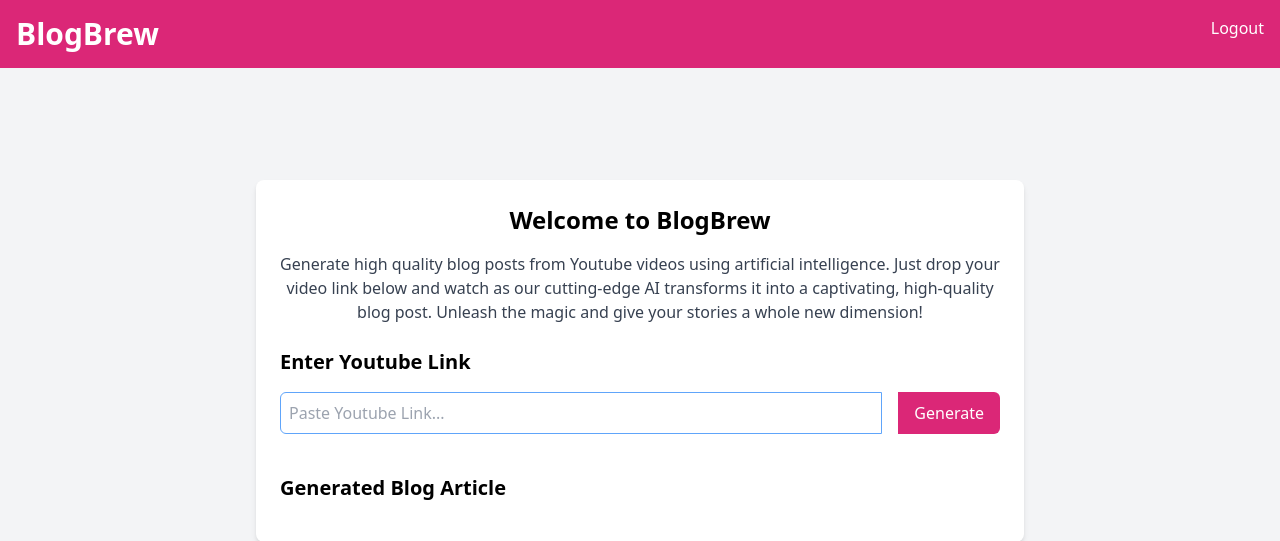
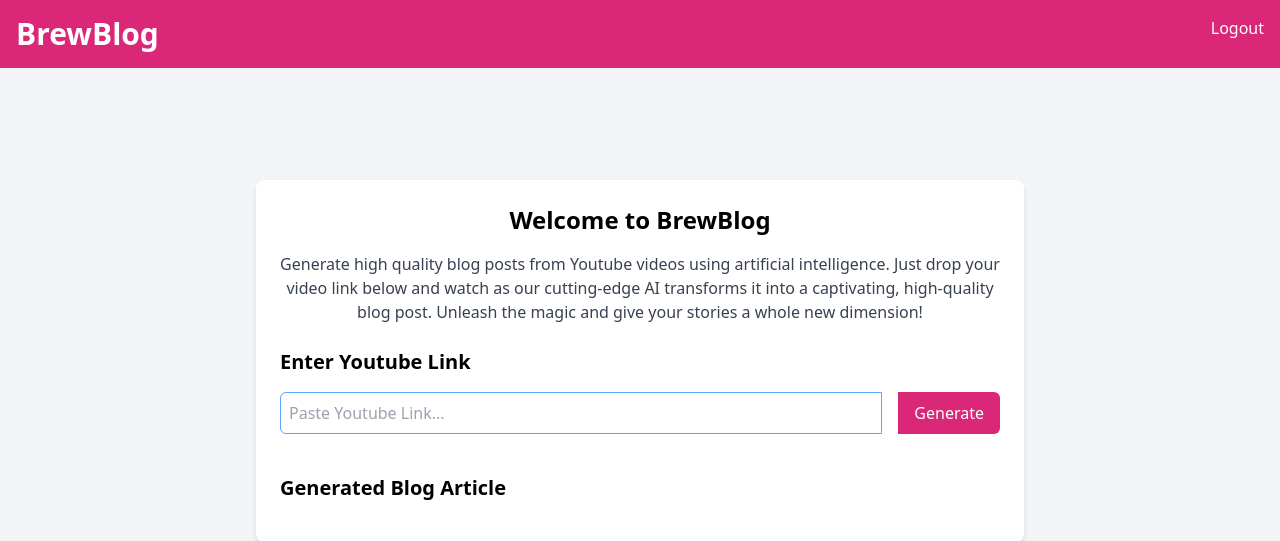
Before and after one commit to Oshanik22/brewBlogBackend, a Django app: page / in a window 1280 px wide. Shown: the top 541 px of the page. Run offline with Django 5.2, Linux system fonts and the light colour scheme.

Commit message:
Add frontend code

```diff
--- a/templates/all-blogs.html
+++ b/templates/all-blogs.html
@@ -15,7 +15,7 @@
     <!-- Navbar -->
     <nav class="bg-pink-600 p-4 text-white flex justify-between">
         <div>
-            <h1 class="text-3xl font-bold">BlogBrew</h1>
+            <h1 class="text-3xl font-bold">BrewBlog</h1>
         </div>
         <div>
             <a href="#" class="text-white hover:underline">Logout</a>
--- a/templates/blog-details.html
+++ b/templates/blog-details.html
@@ -14,7 +14,7 @@
     <!-- Navbar -->
     <nav class="bg-pink-600 p-4 text-white flex justify-between">
         <div>
-            <h1 class="text-3xl font-bold">BlogBrew</h1>
+            <h1 class="text-3xl font-bold">BrewBlog</h1>
         </div>
         <div>
             <a href="#" class="text-white hover:underline">Logout</a>
--- a/templates/index.html
+++ b/templates/index.html
@@ -3,7 +3,7 @@
 <head>
     <meta charset="UTF-8">
     <meta name="viewport" content="width=device-width, initial-scale=1.0">
-    <title>BlogBrew</title>
+    <title>BrewBlog</title>
     <link href="https://cdn.jsdelivr.net/npm/tailwindcss@2.2.19/dist/tailwind.min.css" rel="stylesheet">
     <link rel="apple-touch-icon" sizes="180x180" href="assets/favicon/apple-touch-icon.png">
     <link rel="icon" type="image/png" sizes="32x32" href="assets/favicon/favicon-32x32.png">
@@ -54,7 +54,7 @@
     <!-- Navbar -->
     <nav class="bg-pink-600 p-4 text-white flex justify-between">
         <div>
-            <h1 class="text-3xl font-bold">BlogBrew</h1>
+            <h1 class="text-3xl font-bold">BrewBlog</h1>
         </div>
         <div>
             <a href="#" class="text-white hover:underline">Logout</a>
@@ -70,7 +70,7 @@
         <div class="max-w-3xl mx-auto bg-white p-6 rounded-lg shadow-md transition-transform transform hover:scale-105 flex flex-col">
             <!-- Intrduction section -->
             <div class="text-center">
-                <h2 class = "text-2xl font-semibold mb-4">Welcome to BlogBrew</h2>
+                <h2 class = "text-2xl font-semibold mb-4">Welcome to BrewBlog</h2>
                 <p class="text-gray-700">
                     Generate high quality blog posts from Youtube videos using artificial intelligence. Just drop your video link below and watch as our cutting-edge AI transforms it into a captivating, high-quality blog post. Unleash the magic and give your stories a whole new dimension!
                 </p>
--- a/templates/login.html
+++ b/templates/login.html
@@ -15,7 +15,7 @@
     <!-- Navbar -->
     <nav class="bg-pink-600 p-4 text-white flex justify-between">
         <div>
-            <h1 class="text-3xl font-bold">BlogBrew</h1>
+            <h1 class="text-3xl font-bold">BrewBlog</h1>
         </div>
         <div>
             <!-- <a href="#" class="text-white hover:underline">Login</a> -->
--- a/templates/signup.html
+++ b/templates/signup.html
@@ -15,7 +15,7 @@
     <!-- Navbar -->
     <nav class="bg-pink-600 p-4 text-white flex justify-between">
         <div>
-            <h1 class="text-3xl font-bold">BlogBrew</h1>
+            <h1 class="text-3xl font-bold">BrewBlog</h1>
         </div>
         <div>
             <a href="login.html" class="text-white hover:underline">Login</a>
```
